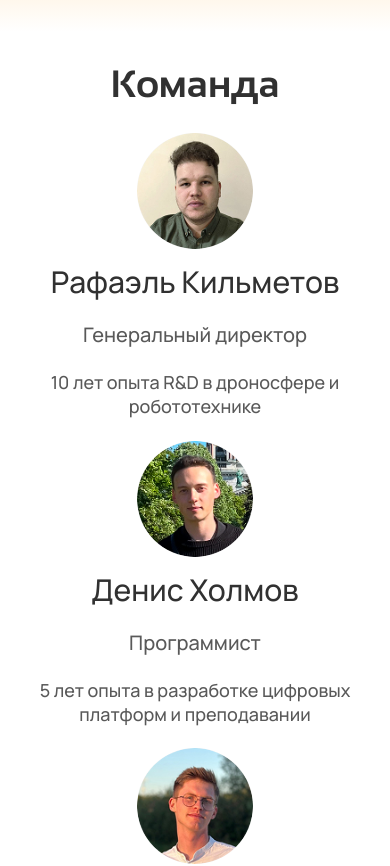
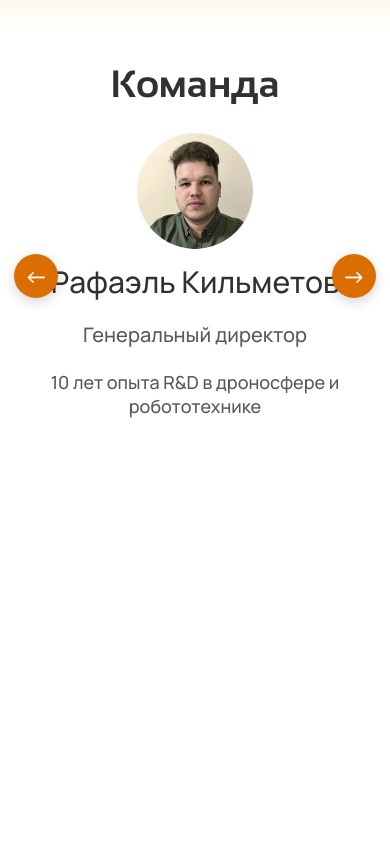
Before and after one commit to denisholmov/edu-cifra, a React (Vite) app: page / in a window 390 px wide. Shown: the part 9022-9888 px from the top of the page. After the commit the page ends 9465 px from the top, so only its background shows below. Built offline with nearby package versions, Linux system fonts and the light colour scheme.

Commit message:
сделан блок team с перелистыванием

```diff
--- a/src/components/pages-content/Team/index.tsx
+++ b/src/components/pages-content/Team/index.tsx
@@ -1,11 +1,60 @@
+import { useEffect, useRef, useState } from "react";
 import styles from "./styles/index.module.css";
 
 export const Team = () => {
+  const listRef = useRef<HTMLUListElement | null>(null);
+  const [showControls, setShowControls] = useState(false);
+
+  useEffect(() => {
+    const checkOverflow = () => {
+      if (!listRef.current) {
+        return;
+      }
+
+      setShowControls(listRef.current.scrollWidth > listRef.current.clientWidth + 1);
+    };
+
+    checkOverflow();
+    window.addEventListener("resize", checkOverflow);
+
+    return () => {
+      window.removeEventListener("resize", checkOverflow);
+    };
+  }, []);
+
+  const scrollCards = (direction: "prev" | "next") => {
+    if (!listRef.current) {
+      return;
+    }
+
+    const firstCard = listRef.current.querySelector(`.${styles.member}`) as HTMLElement | null;
+    const gap = Number.parseFloat(window.getComputedStyle(listRef.current).gap || "0");
+    const step = (firstCard?.getBoundingClientRect().width || listRef.current.clientWidth) + gap;
+    const maxScrollLeft = listRef.current.scrollWidth - listRef.current.clientWidth;
+    const currentScrollLeft = listRef.current.scrollLeft;
+
+    let targetScrollLeft = currentScrollLeft + (direction === "next" ? step : -step);
+
+    if (direction === "next" && currentScrollLeft >= maxScrollLeft - step / 2) {
+      targetScrollLeft = 0;
+    }
+
+    if (direction === "prev" && currentScrollLeft <= step / 2) {
+      targetScrollLeft = maxScrollLeft;
+    }
+
+    listRef.current.scrollTo({
+      left: targetScrollLeft,
+      behavior: "smooth",
+    });
+  };
+
   return (
     <section id="team" className={styles.team}>
       <div className={styles.container}>
         <h2 className={styles.title}>Команда</h2>
-        <ul className={styles.list}>
+        <div className={styles.slider}>
+          <ul className={styles.list} ref={listRef}>
             <li className={styles.member}>
               <div className={styles.image}>
                 <img src="/images/Raf.jpg" alt="Рафаэль Кильметов" />
@@ -39,6 +88,26 @@ export const Team = () => {
               <p className={styles.description}>3 года опыта в разработке образовательных программ</p>
             </li>
           </ul>
+
+          <div className={`${styles.controls} ${showControls ? styles.controlsVisible : ""}`}>
+            <button
+              type="button"
+              className={styles.controlButton}
+              aria-label="Предыдущий участник"
+              onClick={() => scrollCards("prev")}
+            >
+              ←
+            </button>
+            <button
+              type="button"
+              className={styles.controlButton}
+              aria-label="Следующий участник"
+              onClick={() => scrollCards("next")}
+            >
+              →
+            </button>
+          </div>
+        </div>
       </div>
     </section>
   );
--- a/src/components/pages-content/Team/styles/index.module.css
+++ b/src/components/pages-content/Team/styles/index.module.css
@@ -23,14 +23,30 @@
   white-space: nowrap;
 }
 
+.slider {
+  width: 100%;
+  position: relative;
+}
+
 .list {
   width: 100%;
-  display: grid;
-  grid-template-columns: repeat(4, 1fr);
-  gap: 42px;
+  display: flex;
+  gap: 24px;
+  overflow-x: auto;
+  scroll-snap-type: x mandatory;
+  scroll-behavior: smooth;
+  touch-action: pan-x;
+  -webkit-overflow-scrolling: touch;
+  scrollbar-width: none;
+}
+
+.list::-webkit-scrollbar {
+  display: none;
 }
 
 .member {
+  flex: 0 0 calc((100% - 72px) / 4);
+  scroll-snap-align: start;
   display: flex;
   flex-direction: column;
   justify-content: space-between;
@@ -79,13 +95,46 @@
   color: var(--color-shadow-mountain);
 }
 
+.controls {
+  display: none;
+}
+
+.controlsVisible {
+  position: absolute;
+  top: 50%;
+  left: -4px;
+  right: -4px;
+  transform: translateY(-50%);
+  display: flex;
+  justify-content: space-between;
+  align-items: center;
+  pointer-events: none;
+}
+
+.controlButton {
+  width: 44px;
+  height: 44px;
+  border-radius: 50%;
+  border: none;
+  background-color: var(--color-orange-danger);
+  color: var(--color-white);
+  font-size: 24px;
+  cursor: pointer;
+  pointer-events: auto;
+  box-shadow: 0 4px 12px rgba(49, 49, 49, 0.2);
+}
+
+.controlButton:hover {
+  opacity: 0.8;
+}
+
 @media (max-width: 1100px) {
   .title {
     font-size: 52px;
   }
 
-  .list {
-    grid-template-columns: repeat(2, minmax(0, 1fr));
+  .member {
+    flex-basis: calc((100% - 24px) / 2);
   }
 
   .name {
@@ -111,9 +160,13 @@
     font-size: 38px;
   }
 
-  .list {
-    grid-template-columns: 1fr;
-    gap: 22px;
+  .member {
+    flex-basis: 100%;
+  }
+
+  .controlsVisible {
+    left: -2px;
+    right: -2px;
   }
 
   .image {
```
Lines whose indentation alone changed are shown as unchanged.
